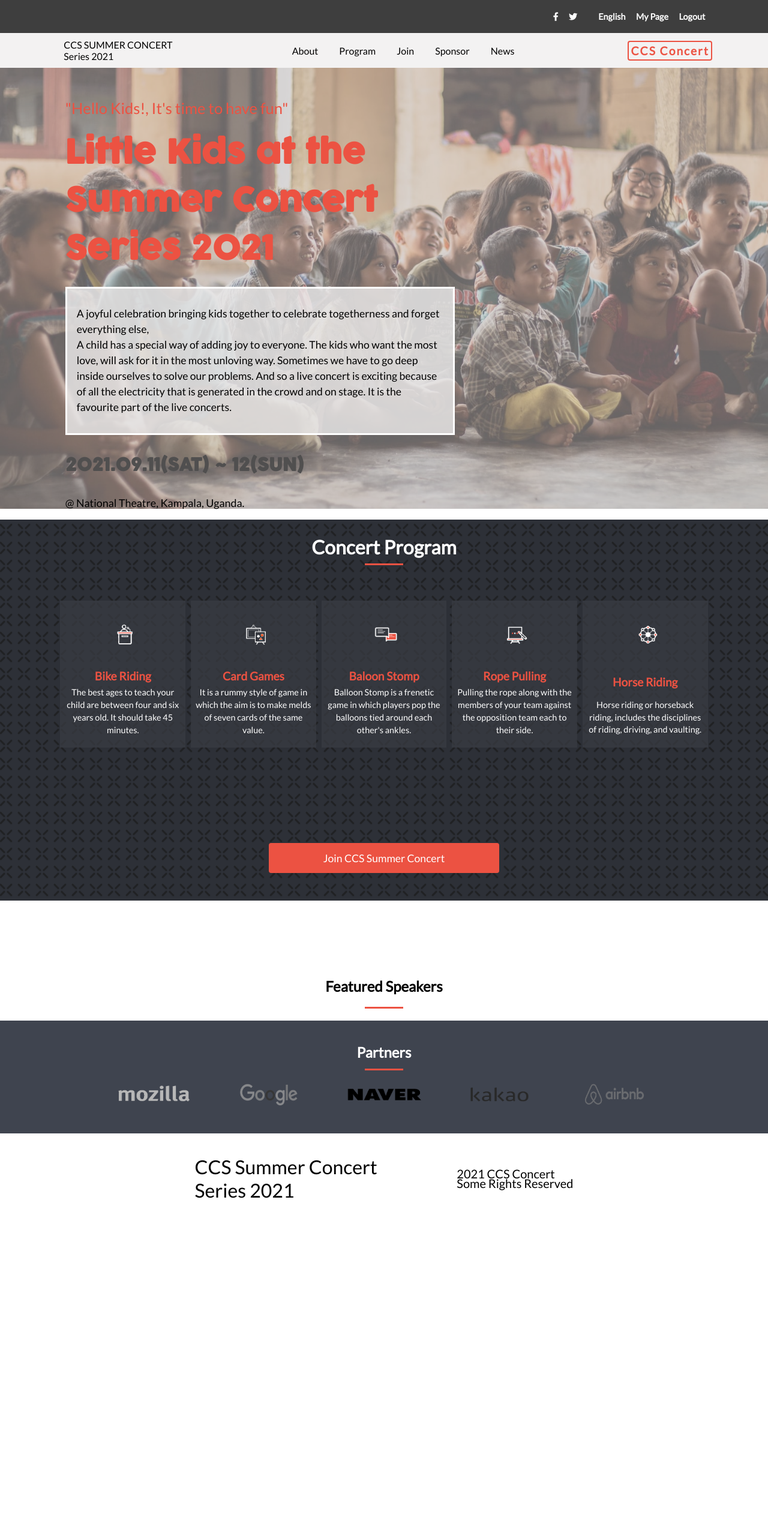
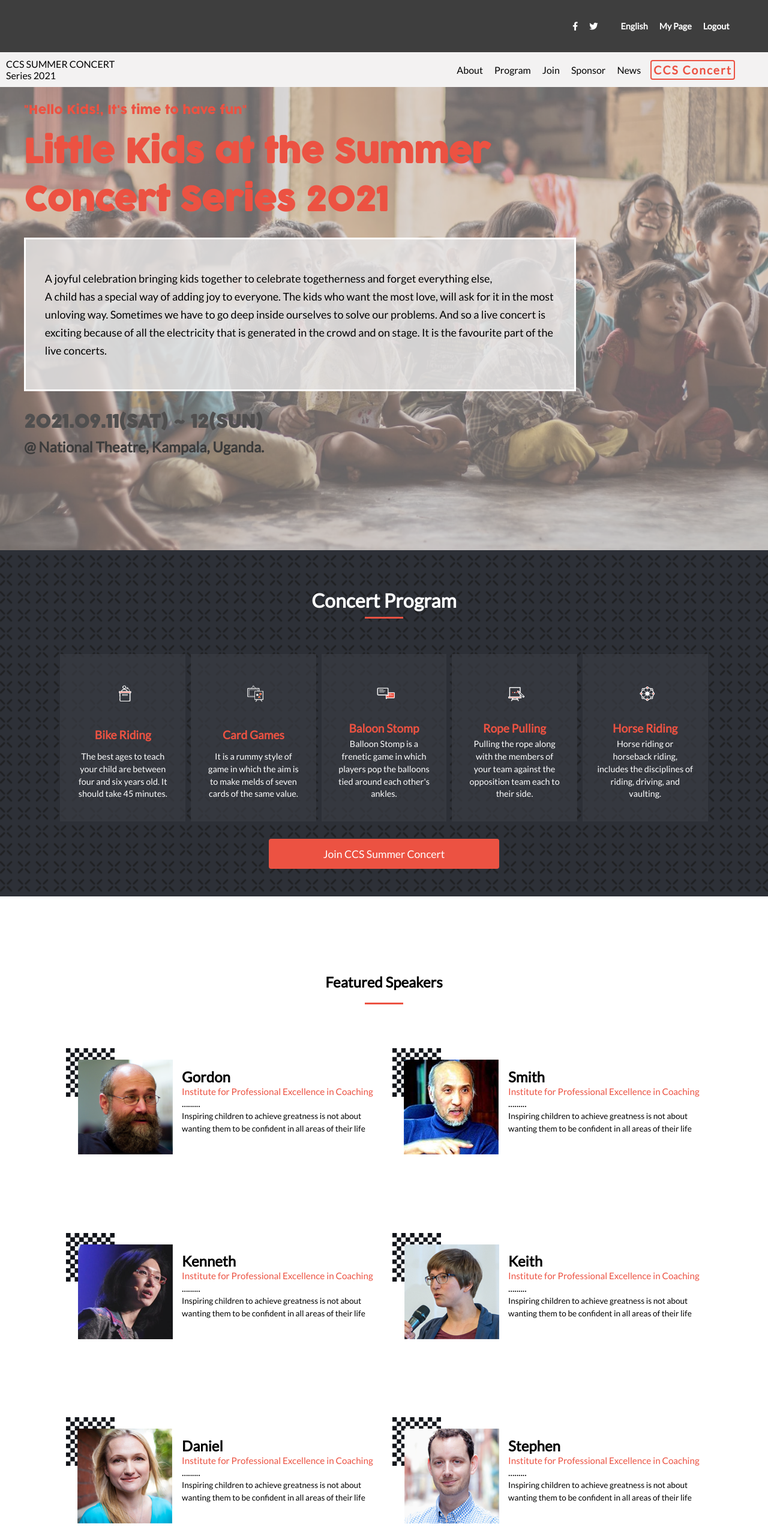
Before and after one commit to 1GORDON/Capstone-Module1, a website: page index.html in a window 1280 px wide. Shown: the top 2560 px of the page at 60% size. Before the commit the page ends 2039 px from the top, so only its background shows below. Drawn offline with Linux system fonts and the light colour scheme.

Commit message:
update about

```diff
--- a/about.css
+++ b/about.css
@@ -66,13 +66,57 @@ body {
 p {
   line-height: 1.5rem;
   font-size: 1.1rem;
-  font-weight: 2rem;
 }
 
 .event-details {
   text-align: center;
   width: 75%;
   font-size: 1.5rem;
+}
+
+.overlay-image {
+  background-color: #ec534293;
+  height: 40vh;
+  margin-top: -0.1%;
+  display: flex;
+  align-items: center;
+  justify-content: center;
+}
+
+.overlay-image-year {
+  font-family: 'cocogoose', sans-serif;
+  font-size: 30px !important;
+}
+
+.overlay-image-text {
+  font-size: 20px !important;
+}
+
+.past-event-images {
+  display: flex;
+  flex-direction: column;
+  height: 100%;
+  margin: 10%;
+}
+
+.image-contatiner-1 {
+  background-image: url('./images/kidseating.png');
+  background-position: center;
+  background-repeat: no-repeat;
+  background-size: cover;
+  height: 40vh;
+  width: 100%;
+  margin-bottom: 10px;
+}
+
+.image-contatiner-2 {
+  background-image: url('./images/kidspulling.png');
+  background-position: center;
+  background-repeat: no-repeat;
+  background-size: cover;
+  height: 40vh;
+  width: 100%;
+  margin-top: 10px;
 }
 
 .flex-content {
@@ -94,14 +138,6 @@ hr {
   border: none;
   height: 3px;
   background: #ec5242;
-}
-
-.flex-content p {
-  text-align: center;
-}
-
-p {
-  line-height: 1.5rem;
 }
 
 .flex-content p {
@@ -131,14 +167,6 @@ p {
 
 .flex-past h2 {
   text-align: center;
-}
-
-hr {
-  width: 10%;
-  margin-inline: auto;
-  border: none;
-  height: 3px;
-  background: #ec5242;
 }
 
 .flex-past p {
@@ -182,6 +210,7 @@ footer {
   font-size: 0.8rem;
 }
 
+/* DESKTOP VERSION */
 @media only screen and (min-width: 768px) {
   .first-section {
     min-height: 700px;
@@ -193,7 +222,6 @@ footer {
 
   .first-section-container {
     width: 92.5%;
-    padding-top: 7rem;
     margin-inline: auto;
     min-height: 326.85px;
     height: auto;
@@ -201,6 +229,11 @@ footer {
     flex-direction: column;
     justify-content: center;
     align-items: center;
+    margin-top: 100px;
+  }
+
+  .home-link {
+    display: none !important;
   }
 
   .overlay {
@@ -210,8 +243,8 @@ footer {
   }
 
   .open-heading {
-    width: 50%;
-    font-size: 3.2rem;
+    width: 80%;
+    font-size: 1.8rem;
     font-family: "cocogoose", sans-serif;
     color: #ec5242;
     margin: 0;
@@ -219,7 +252,7 @@ footer {
   }
 
   .first-section-para {
-    width: 60%;
+    width: 80%;
     margin-top: 2%;
     padding: 1.8%;
     margin-bottom: 2%;
@@ -253,18 +286,16 @@ footer {
     justify-content: space-around;
   }
 
-  .flex-content h2 {
-    text-align: center;
-  }
-
   h2 {
     display: block;
     font-size: 1.5em;
     margin-block-start: 0.83em;
     margin-block-end: 0.83em;
-    margin-inline-start: 0px;
-    margin-inline-end: 0px;
     font-weight: bold;
+  }
+
+  .flex-content h2 {
+    text-align: center;
   }
 
   hr {
@@ -281,9 +312,35 @@ footer {
 
   .desktop-para {
     display: block;
-    width: 70%;
+    width: 80%;
     margin-inline: auto;
     margin-block: 3%;
+    line-height: 28px;
+  }
+
+  .past-event-images {
+    display: flex;
+    flex-direction: row;
+    margin: 10% 0;
+  }
+
+  .image-contatiner-1 {
+    margin-right: 10px;
+    margin-top: 0;
+  }
+
+  .image-contatiner-2 {
+    margin-left: 10px;
+    margin-top: 0;
+  }
+
+  .overlay-image-year {
+    font-family: 'cocogoose', sans-serif;
+    font-size: 30px !important;
+  }
+
+  .overlay-image-text {
+    font-size: 20px !important;
   }
 
   .logo-container {
@@ -346,17 +403,4 @@ footer {
     width: 70%;
     margin: auto;
   }
-
-  .footer-logo a {
-    color: white;
-    font-size: 2rem;
-    font-weight: 800;
-    text-decoration: none;
-  }
-
-  .copy-right {
-    color: white;
-    font-size: 1rem;
-    margin: 0;
-  }
 }
--- a/index.html
+++ b/index.html
@@ -14,7 +14,6 @@
 <body>
 
   <header>
-
     <div class="main-nav-section">
       <div class="navbar-container">
         <ul class="navbar font-lato">
@@ -39,19 +38,19 @@
     </div>
 
     <div class="secondary-navbar">
+      <div class="secondary-sub-container">
         <div class="navbar-logo">
           <a class="font-lato" href="index.html">CCS SUMMER CONCERT <br> Series 2021</a>
         </div>
-        <div>
-          <a href="#">
-            <img class="menu" id="menu" src="images/menu-icon.png" alt="menu">
-          </a>
-        </div>
-        <div class="cross-button">
-          <i class="fa fa-times" aria-hidden="true"></i>
-        </div>
+        <!-- open and close icons -->
+        <i class="fas fa-bars fa-3x text-white cursor-pointer" id="openMenu" aria-hidden="true" ></i>
+
         <nav class="pages-menu" id="mob-nav">
+          <i class="fa fa-times fa-3x text-white" aria-hidden="true" id="closeMenu"></i>
           <ul class="navbar-items">
+            <li class="page-sections font-lato home-link">
+              <a href="index.html" class="active-tab">Home</a>
+            </li>
             <li class="page-sections font-lato">
               <a href="about.html">About</a>
             </li>
@@ -68,11 +67,11 @@
               <a href="#">News</a>
             </li>
           </ul>
-
           <div class="product">
             <a class="font-lato" href="index.html">CCS Concert</a>
           </div>
         </nav>
+      </div>
     </div>
   </header>
 
@@ -102,7 +101,7 @@
       <hr />
       <div class="program-list">
         <div class="lecture flex-box">
-          <img class="icons" src="./images/game1.png" alt="" />
+          <img class="flex-box-img icons" src="./images/game1.png" alt="" />
           <h2>Bike Riding</h2>
           <p>
             The best ages to teach your child are between four and six years old. It should take 45 minutes.
@@ -110,7 +109,7 @@
         </div>
 
         <div class="starup-block flex-box">
-          <img class="icons" src="./images/game2.png" alt="" />
+          <img class="flex-box-img icons" src="./images/game2.png" alt="" />
           <h2 class="font-lato">Card Games</h2>
           <p class="font-lato">
             It is a rummy style of game in which the aim is to make melds of seven cards of the same value.
@@ -118,7 +117,7 @@
         </div>
 
         <div class="growth-hacks flex-box">
-          <img class="icons" src="./images/game3.png" alt="" />
+          <img class="flex-box-img icons" src="./images/game3.png" alt="" />
           <h2 class="font-lato">Baloon Stomp</h2>
           <p class="font-lato">
             Balloon Stomp is a frenetic game in which players pop the balloons tied around each other's ankles.
@@ -126,7 +125,7 @@
         </div>
 
         <div class="why Raise Fund flex-box">
-          <img class="icons" src="./images/game4.png" alt="" />
+          <img class="flex-box-img icons" src="./images/game4.png" alt="" />
           <h2 class="font-lato">Rope Pulling</h2>
           <p class="font-lato">
             Pulling the rope along with the members of your team against the opposition team each to their side.
@@ -134,7 +133,7 @@
         </div>
 
         <div class="forum flex-box">
-          <img class="icons" src="./images/game5.png" alt="" />
+          <img class="flex-box-img icons" src="./images/game5.png" alt="" />
           <h2 class="font-lato">Horse Riding</h2>
           <p class="font-lato">
             Horse riding or horseback riding, includes the disciplines of riding, driving, and vaulting.
@@ -148,6 +147,7 @@
       </div>
     </div>
   </section>
+
   <div class="section-speakers-heading">
     <h2 class="font-lato">Featured Speakers</h2>
     <hr />
@@ -161,16 +161,16 @@
         <img class="partner-image" src="./images/sponsor1.png" alt="" />
       </div>
       <div class="partners-list">
-        <img class="partner-image" src="./images/sponsor2.png" alt="" />
+        <img class="partner-image img" src="./images/sponsor2.png" alt="" />
       </div>
       <div class="partners-list">
-        <img class="partner-image" src="./images/sponsor3.png" alt="" />
+        <img class="partner-image img" src="./images/sponsor3.png" alt="" />
       </div>
       <div class="partners-list">
-        <img class="partner-image" src="./images/sponsor4.png" alt="" />
+        <img class="partner-image img" src="./images/sponsor4.png" alt="" />
       </div>
       <div class="partners-list">
-        <img class="partner-image" src="./images/sponsor5.png" alt="" />
+        <img class="partner-image img" src="./images/sponsor5.png" alt="" />
       </div>
     </div>
   </section>
@@ -188,6 +188,7 @@
     </div>
   </footer>
 
-<script src="script.js"></script>
+<script src="dynamic_script.js"></script>
+<script src="modal_script.js"></script>
 </body>
 </html>
--- a/style.css
+++ b/style.css
@@ -10,6 +10,15 @@ body {
   margin: 0;
   font-size: 16px;
   font-family: "lato", sans-serif;
+}
+
+.text-white {
+  color: white;
+}
+
+#openMenu,
+#closeMenu {
+  margin: 30px;
 }
 
 .font-lato {
@@ -28,6 +37,12 @@ header {
   background: transparent;
 }
 
+.overlay {
+  background-color: #bbb8b88a;
+  height: inherit;
+  width: 100%;
+}
+
 .menu {
   margin: 1rem 0 0 1rem;
   cursor: pointer;
@@ -36,6 +51,10 @@ header {
 .menu1 {
   font-size: 35px;
   color: #3e3e3e;
+}
+
+.active-tab {
+  color: #ec5242 !important;
 }
 
 .pages-menu {
@@ -66,6 +85,7 @@ header {
 .page-sections a {
   color: white;
   text-decoration: none;
+  font-size: 25px;
 }
 
 .first-section {
@@ -73,25 +93,18 @@ header {
   background-repeat: no-repeat;
   background-size: cover;
   background-position: center;
-  margin: 0;
+  margin-bottom: -3.8%;
 }
 
 .first-section-container {
   width: 92.5%;
-  padding-top: 7rem;
   margin-inline: auto;
   min-height: 326.85px;
   height: auto;
-}
-
-.overlay {
-  background-color: #bbb8b88a;
-  height: inherit;
-  width: 100%;
+  padding: 80px 0;
 }
 
 .open-intro-heading {
-  margin-top: 5%;
   font-size: 1.6rem;
   font-weight: 400;
   color: #ec5242;
@@ -110,6 +123,12 @@ header {
   text-align: center;
   border: 3px solid white;
   margin-top: 5%;
+}
+
+.venue {
+  font-size: 20px;
+  font-weight: bold;
+  color: #e3dcdc;
 }
 
 h3 {
@@ -158,6 +177,7 @@ hr {
   background-color: #393c43b3;
   margin-block: 2.5%;
   color: white;
+  padding: 20px;
 }
 
 .flex-box img {
@@ -177,7 +197,7 @@ hr {
 }
 
 .flex-box p {
-  font-size: 0.9rem;
+  font-size: 1rem;
   margin-left: 5%;
 }
 
@@ -251,18 +271,18 @@ hr {
 
 .partners-section {
   background-color: #3f444f;
+  padding: 30px 0;
 }
 
 .partners-heading {
   text-align: center;
   color: #fff;
-  padding-top: 10%;
 }
 
 .partners-flex {
   width: 90%;
   margin: auto;
-  margin-top: 10%;
+  padding-top: 5%;
   display: flex;
   flex-wrap: wrap;
   justify-content: space-around;
@@ -293,11 +313,12 @@ footer {
   color: black;
 }
 
-footer p {
+footer .copyright {
   line-height: 1rem;
   font-size: 0.8rem;
 }
 
+/* DESKTOP VERSIONS */
 @media only screen and (min-width: 768px) {
   header {
     display: flex;
@@ -310,24 +331,32 @@ footer p {
     left: 0;
   }
 
+  #openMenu,
+  #closeMenu,
+  .home-link {
+    display: none !important;
+  }
+
   .main-nav-section {
     display: flex;
+    justify-content: flex-end;
     width: 100%;
     background-color: #3e3e3e;
   }
 
   .navbar-container {
-    width: 85%;
-    margin: auto;
+    display: flex;
+    align-items: center;
+    width: 100%;
+    margin-right: 55px;
   }
 
   .navbar {
     display: flex;
     list-style: none;
-    justify-content: flex-end;
+    justify-content: flex-end !important;
     align-items: center;
-    padding-left: 0;
-    margin: 0;
+    width: 100%;
   }
 
   .navbar li {
@@ -345,13 +374,15 @@ footer p {
   }
 
   .secondary-navbar {
-    display: flex;
-    flex-direction: row;
-    justify-content: space-between;
-    align-items: center;
     width: 100%;
+    height: 40%;
     margin: 0;
     padding: 10px 0;
+  }
+
+  .secondary-sub-container {
+    display: flex;
+    align-items: center;
   }
 
   .navbar-logo a {
@@ -364,36 +395,24 @@ footer p {
 
   .navbar-logo {
     display: flex;
-    align-items: center;
-    justify-content: center;
     cursor: pointer;
-    width: 40%;
+    width: 35%;
+    margin-left: 10px;
   }
-
-  /* .pages-menu {
-    display: flex;
-    justify-content: flex-end;
-    align-items: center;
-    height: unset;
-    border: none;
-    position: unset;
-    background-color: #fff;
-  } */
 
   .pages-menu {
     display: flex;
     align-items: center;
-    justify-content: space-evenly;
+    justify-content: flex-end;
     position: inherit;
-    width: 90%;
+    width: 80%;
     height: 100%;
-    margin: 0;
     background: none;
+    margin-right: 55px;
   }
 
   .navbar-items {
     margin-block: 0;
-    margin-right: 4rem;
   }
 
   .navbar-items li {
@@ -406,7 +425,7 @@ footer p {
     text-decoration: none;
     color: black;
     font-size: 1rem;
-    margin-right: 2rem;
+    margin-right: 1rem;
   }
 
   .product {
@@ -431,14 +450,15 @@ footer p {
     background-repeat: no-repeat;
     background-position: center;
     min-height: 700px;
+    margin-bottom: -40px;
   }
 
   .first-section-container {
     width: 83%;
     padding-top: 7rem;
     min-height: 685px;
-    margin-inline: auto;
     height: auto;
+    margin: 40px;
   }
 
   .overlay {
@@ -448,37 +468,38 @@ footer p {
   }
 
   .open-intro-heading {
-    margin-top: 5%;
-    font-size: 1.6rem;
-    font-weight: 400;
+    font-size: 20px;
+    font-weight: 200;
     color: #ec5242;
+    font-family: "cocogoose", sans-serif;
   }
 
   .open-heading {
-    width: 60%;
+    width: 80%;
     font-size: 3.4rem;
     color: #ec5242;
     font-family: "cocogoose", sans-serif;
-    color: #ec5242;
     margin: 0;
   }
 
   .first-section-para {
-    width: 57.5%;
+    width: 80%;
     text-align: left;
-    padding-inline: 1rem;
-    padding-block: 0.75rem;
     margin-top: 2%;
     background-color: rgba(233, 231, 231, 0.836);
   }
 
   .para {
-    line-height: 26px;
+    line-height: 30px;
+    font-size: 18px;
   }
 
   .venue {
-    font-size: 1.12rem;
+    font-size: 1.5rem;
     text-align: start;
+    margin-top: -20px;
+    padding-bottom: 40px;
+    color: #3b3b3b;
   }
 
   .event-details {
@@ -495,7 +516,6 @@ footer p {
 
   p {
     line-height: 1.3rem;
-    font-size: 1.1rem;
   }
 
   .second-section {
@@ -505,7 +525,7 @@ footer p {
   }
 
   .second-section-heading {
-    padding-top: 2%;
+    padding-top: 5%;
     margin-top: 0;
     text-align: center;
     color: #fff;
@@ -527,6 +547,16 @@ footer p {
     margin-top: 54px;
   }
 
+  h2 {
+    display: block;
+    font-size: 1.5em;
+    margin-block-start: 0.83em;
+    margin-block-end: 0.83em;
+    margin-inline-start: 0;
+    margin-inline-end: 0;
+    font-weight: bold;
+  }
+
   .flex-box {
     display: flex;
     flex-direction: column;
@@ -538,7 +568,7 @@ footer p {
     color: white;
   }
 
-  .flex-box img {
+  .flex-box .flex-box-img {
     transform: scale(0.3);
     width: 60%;
     height: unset;
@@ -568,6 +598,7 @@ footer p {
     margin-inline: auto;
     height: 70px;
     margin-block: 10%;
+    margin-top: -2px;
   }
 
   .program-button {
@@ -583,16 +614,6 @@ footer p {
 
   .section-speakers-heading {
     text-align: center;
-  }
-
-  h2 {
-    display: block;
-    font-size: 1.5em;
-    margin-block-start: 0.83em;
-    margin-block-end: 0.83em;
-    margin-inline-start: 0px;
-    margin-inline-end: 0px;
-    font-weight: bold;
   }
 
   .featured-speakers {
@@ -642,14 +663,6 @@ footer p {
     font-size: 0.85rem;
   }
 
-  .speaker-section {
-    margin-inline: 2.5%;
-    width: 95%;
-    display: flex;
-    justify-content: space-between;
-    margin-block: 12%;
-  }
-
   .partners-section {
     background-color: #3f444f;
   }
@@ -668,7 +681,6 @@ footer p {
   .partners-flex {
     margin-top: 4%;
     width: 75%;
-    margin: auto;
     display: flex;
     flex-wrap: wrap;
     justify-content: space-around;
@@ -678,9 +690,7 @@ footer p {
     margin-bottom: 3%;
   }
 
-  .partners-list img {
-    filter: invert(100%) sepia(0%) saturate(0%) hue-rotate(311deg)
-      brightness(102%) contrast(105%);
+  .partners-list .img {
     margin-block: 10%;
   }
 
@@ -705,14 +715,6 @@ footer p {
 
   .copyright {
     font-size: 20px;
-    font-weight: 10px;
-  }
-
-  .footer-logo a {
-    font-size: 2rem;
-    font-weight: 500;
-    text-decoration: none;
-    color: black;
   }
 
   .menu,
```
Also changed, not shown: about.html (+33 -17 lines), dynamic_script.js (renamed from script.js, +0 -18 lines), modal_script.js (added, +19 -0 lines), README.md, 1 other file.
